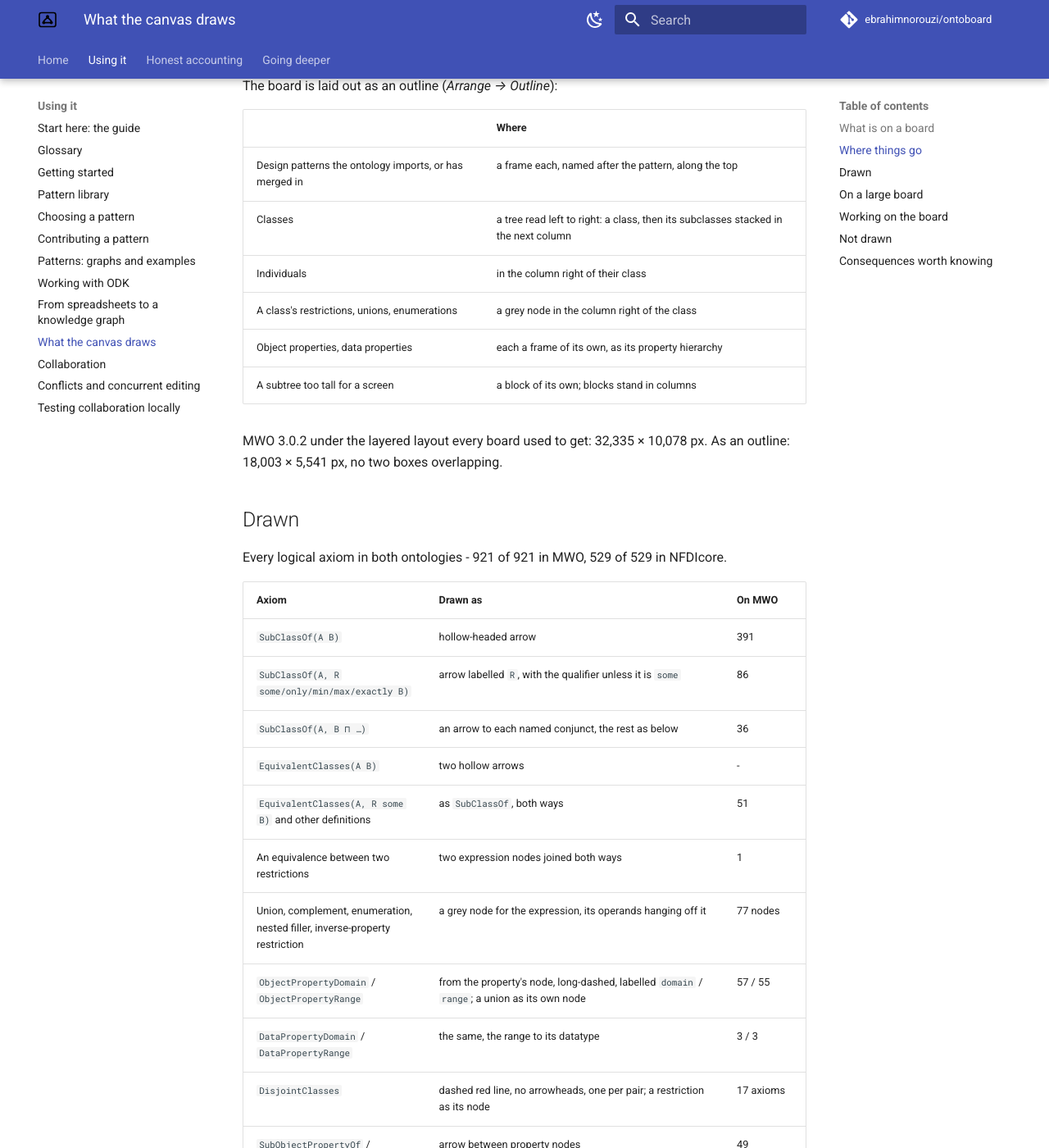
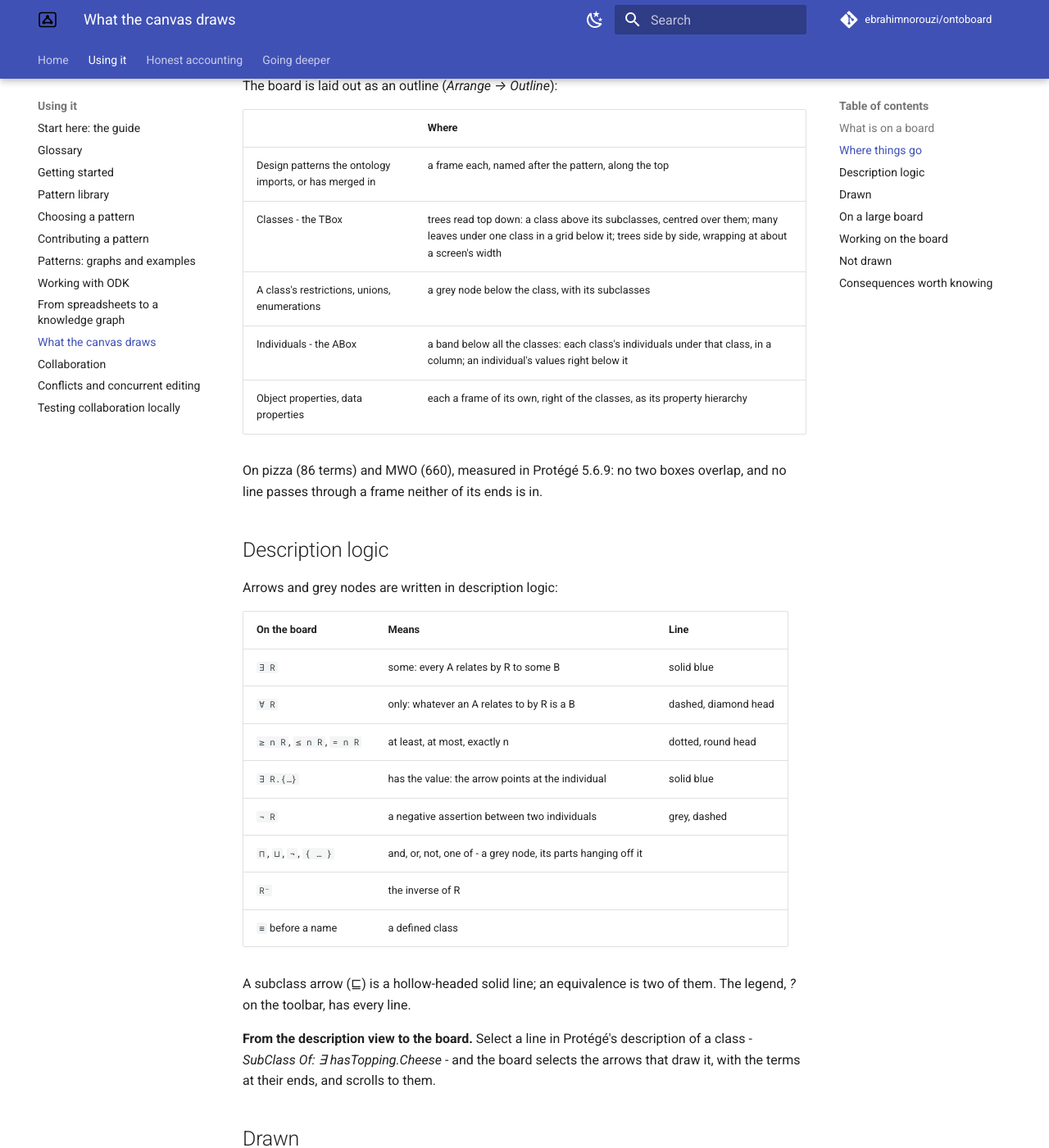
Before and after one commit to ebrahimnorouzi/ontoboard, an MkDocs documentation site: the page built from docs/canvas.md, in a window 1280 px wide and 1400 px high, scrolled down 406 px. Shown: the whole window at 82% size. Built offline with MkDocs 1.6.1 and Material for MkDocs 9.7.7, drawn with Linux system fonts in a browser that asks for light colours; comment, search, counter and statistics services are not loaded; some of the changed text lies outside the part shown.

Commit message:
docs(canvas): TBox above ABox, description logic on the board, the description view leading to it
Co-Authored-By: Claude Opus 5.5 <noreply@anthropic.com>

```diff
--- a/docs/canvas.md
+++ b/docs/canvas.md
@@ -21,14 +21,36 @@ The board is laid out as an outline (*Arrange → Outline*):
 | | Where |
 |---|---|
 | Design patterns the ontology imports, or has merged in | a frame each, named after the pattern, along the top |
-| Classes | a tree read left to right: a class, then its subclasses stacked in the next column |
-| Individuals | in the column right of their class |
-| A class's restrictions, unions, enumerations | a grey node in the column right of the class |
-| Object properties, data properties | each a frame of its own, as its property hierarchy |
-| A subtree too tall for a screen | a block of its own; blocks stand in columns |
+| Classes - the TBox | trees read top down: a class above its subclasses, centred over them; many leaves under one class in a grid below it; trees side by side, wrapping at about a screen's width |
+| A class's restrictions, unions, enumerations | a grey node below the class, with its subclasses |
+| Individuals - the ABox | a band below all the classes: each class's individuals under that class, in a column; an individual's values right below it |
+| Object properties, data properties | each a frame of its own, right of the classes, as its property hierarchy |
 
-MWO 3.0.2 under the layered layout every board used to get: 32,335 × 10,078 px. As an outline:
-18,003 × 5,541 px, no two boxes overlapping.
+On pizza (86 terms) and MWO (660), measured in Protégé 5.6.9: no two boxes overlap, and no line
+passes through a frame neither of its ends is in.
+
+
+## Description logic
+
+Arrows and grey nodes are written in description logic:
+
+| On the board | Means | Line |
+|---|---|---|
+| `∃ R` | some: every A relates by R to some B | solid blue |
+| `∀ R` | only: whatever an A relates to by R is a B | dashed, diamond head |
+| `≥ n R`, `≤ n R`, `= n R` | at least, at most, exactly n | dotted, round head |
+| `∃ R.{…}` | has the value: the arrow points at the individual | solid blue |
+| `¬ R` | a negative assertion between two individuals | grey, dashed |
+| `⊓`, `⊔`, `¬`, `{ … }` | and, or, not, one of - a grey node, its parts hanging off it | |
+| `R⁻` | the inverse of R | |
+| `≡` before a name | a defined class | |
+
+A subclass arrow (⊑) is a hollow-headed solid line; an equivalence is two of them. The legend,
+*?* on the toolbar, has every line.
+
+**From the description view to the board.** Select a line in Protégé's description of a class -
+*SubClass Of: ∃ hasTopping.Cheese* - and the board selects the arrows that draw it, with the terms
+at their ends, and scrolls to them.
 
 ## Drawn
 
@@ -37,7 +59,7 @@ Every logical axiom in both ontologies - 921 of 921 in MWO, 529 of 529 in NFDIco
 | Axiom | Drawn as | On MWO |
 |---|---|---|
 | `SubClassOf(A B)` | hollow-headed arrow | 391 |
-| `SubClassOf(A, R some/only/min/max/exactly B)` | arrow labelled `R`, with the qualifier unless it is `some` | 86 |
+| `SubClassOf(A, R some/only/min/max/exactly B)` | arrow labelled `∃ R`, `∀ R`, `≥ n R`, `≤ n R` or `= n R`, each with its own line | 86 |
 | `SubClassOf(A, B ⊓ …)` | an arrow to each named conjunct, the rest as below | 36 |
 | `EquivalentClasses(A B)` | two hollow arrows | - |
 | `EquivalentClasses(A, R some B)` and other definitions | as `SubClassOf`, both ways | 51 |
```
